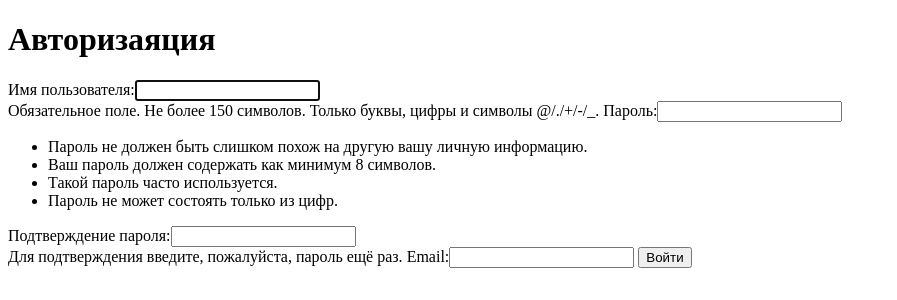
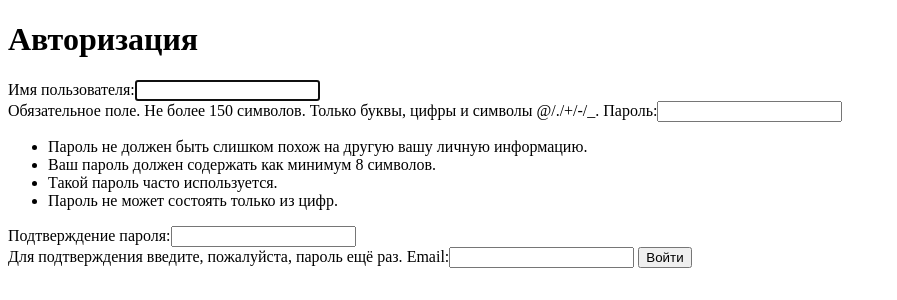
Before and after one commit to SardorSidikov/newwebapp, a Django app: template webapp/templates/webapp/auth.html in a window 1280 px wide. Shown: the top 300 px of the page, without its empty margins (0-897 px from the left). Run offline with Django 3.2, Linux system fonts and the light colour scheme; the template is opened without the code that fills it: values that come from a table or form of the project are taken from there, others are empty.

Commit message:
Corrected spelling

```diff
--- a/webapp/templates/webapp/auth.html
+++ b/webapp/templates/webapp/auth.html
@@ -6,10 +6,10 @@
     <meta name="viewport" content="width=device-width, initial-scale=1.0">
     <meta http-equiv="X-UA-Compatible" content="ie=edge">
     <link rel="stylesheet" href="{% static 'css/style.css' %}">
-    <title>Авторизаяция</title>
+    <title>Авторизация</title>
 </head>
 <body>
-    <h1>Авторизаяция</h1>
+    <h1>Авторизация</h1>
     <form method="POST">
        {% csrf_token %}
        {{ form }}
```
Also changed, not shown: webapp/templates/webapp/index.html (+6 -1 lines), 1 other file.
